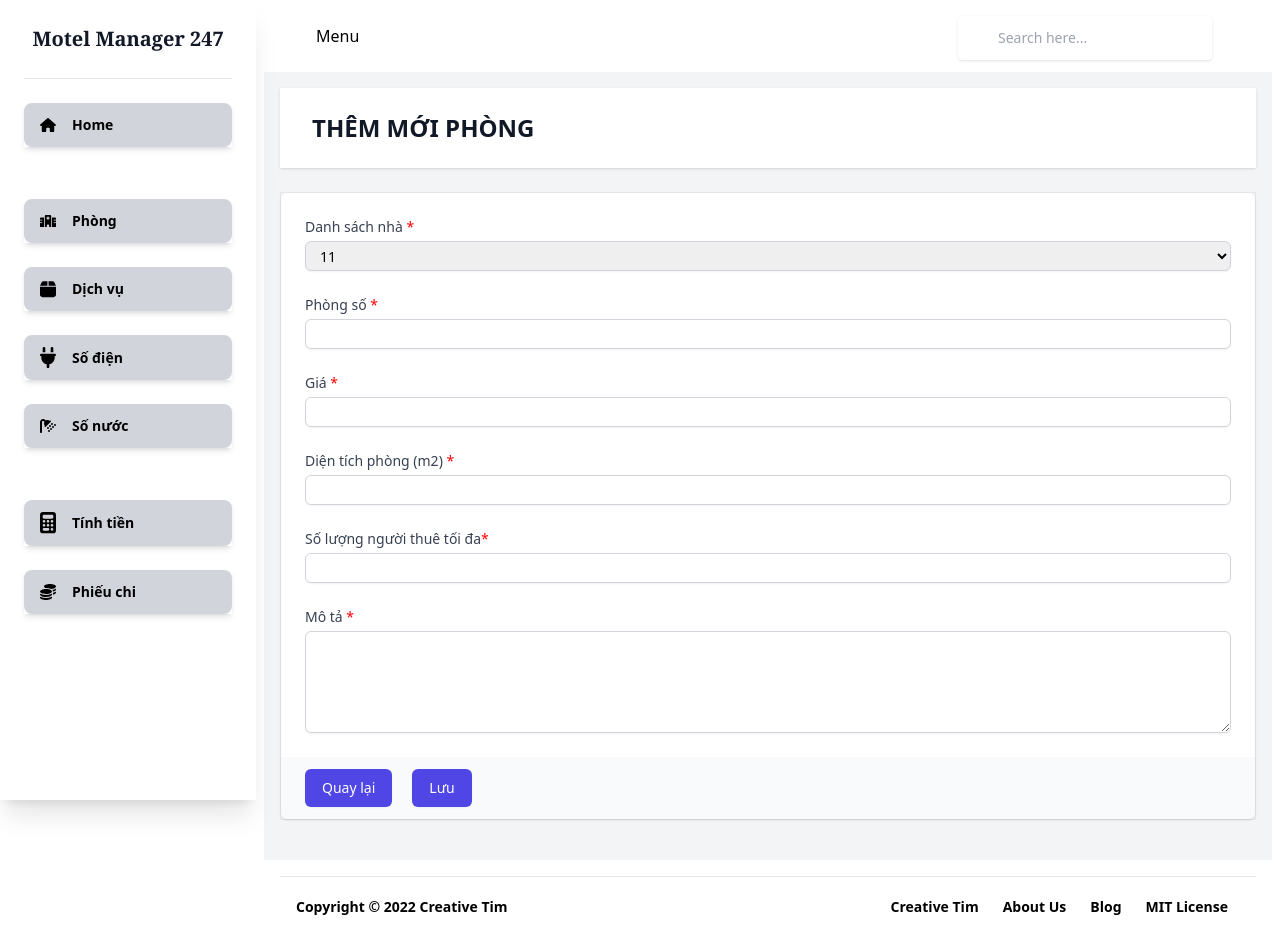
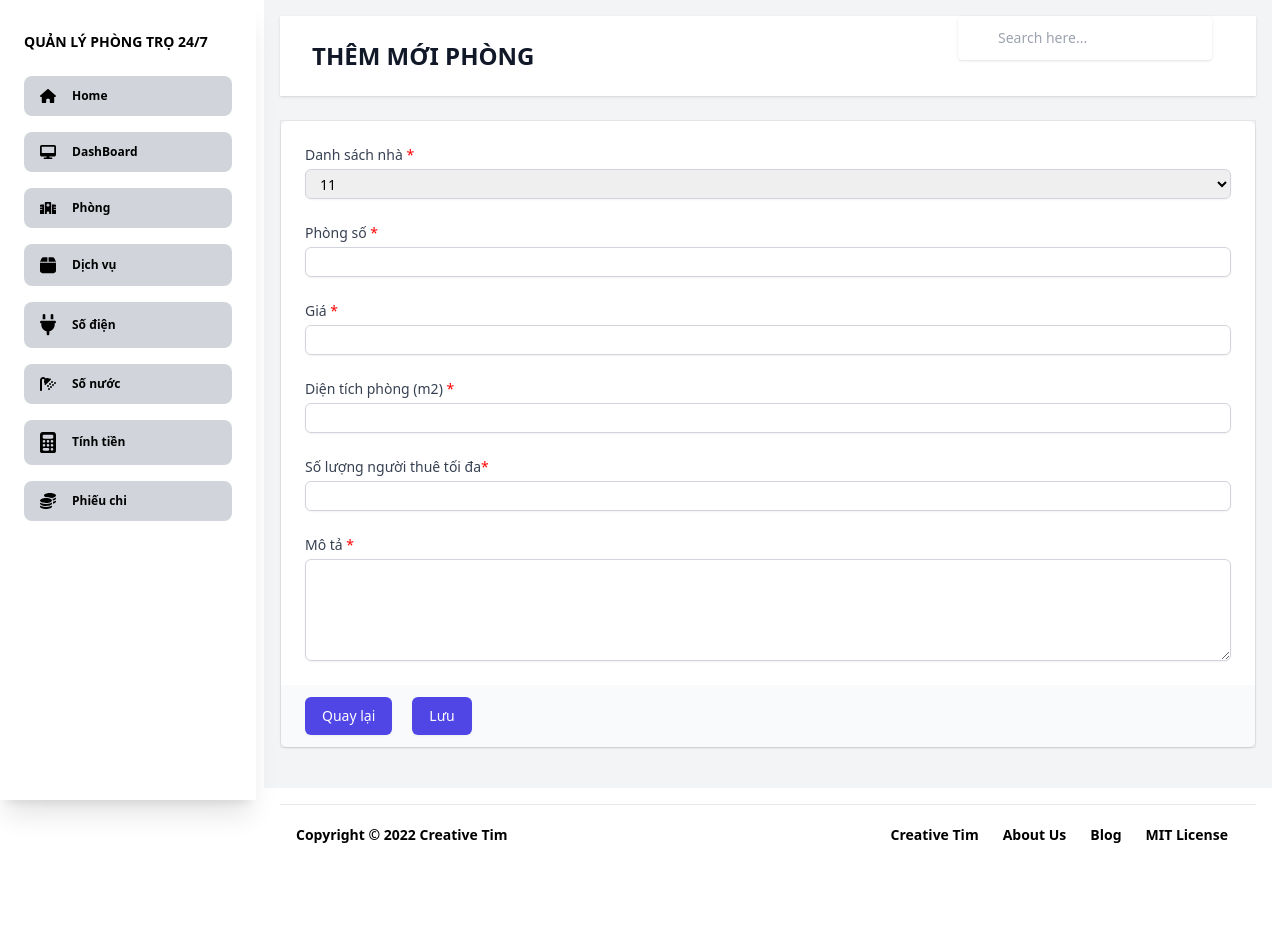
Before and after one commit to thanhdat274/FE_motel-manager-247, a Next.js app: page /manager/landlord/room-list/add in a window 1280 px wide. After the commit the page ends 865 px from the top, so only its background shows below. Built offline with nearby package versions, Linux system fonts and the light colour scheme.

Commit message:
update reponse sidebar

```diff
--- a/src/components/Sidebar.tsx
+++ b/src/components/Sidebar.tsx
@@ -5,7 +5,7 @@ import { useRouter } from 'next/router';
 import React, { useState } from 'react';
 import { ReactCalculator } from 'simple-react-calculator';
 import {
-    faBars,faCompass,faHouse,faHospital,faBox,faPlug,faShower,faCalculator,faCoins
+    faBars, faCompass, faHouse, faHospital, faBox, faPlug, faShower, faCalculator, faCoins, faDesktop
 } from '@fortawesome/free-solid-svg-icons';
 
 type Props = {}
@@ -23,57 +23,108 @@ const customStyles = {
 };
 
 const SideBar = (props: Props) => {
-    const [collapseShow, setCollapseShow] = useState(true);
-    const [lis,setLis] = useState(false)
-    const [mns,setMns] = useState(true)
-
     const Menus = [
-        { url: '/', title: 'Home', icon : <FontAwesomeIcon className="w-[16px] text-black" icon={faHouse} />},
-        { url: '/manager/landlord/room-list',gap : true, title: 'Phòng', icon : <FontAwesomeIcon className="w-[16px] text-black" icon={faHospital} /> },
-        { url: '', title: 'Dịch vụ' , icon : <FontAwesomeIcon className="w-[16px] text-black" icon={faBox} />},
-        { url: '/manager/landlord/electric-number', title: 'Số điện', icon : <FontAwesomeIcon className="w-[16px] text-black" icon={faPlug} /> },
-        { url: '', title: 'Số nước' , icon : <FontAwesomeIcon className="w-[16px] text-black" icon={faShower} />},
-        { url: '', title: 'Tính tiền',gap : true , icon : <FontAwesomeIcon className="w-[16px] text-black" icon={faCalculator} />},
-        { url: '', title: 'Phiếu chi' , icon : <FontAwesomeIcon className="w-[16px] text-black" icon={faCoins} />},
+        { url: '/', title: 'Home', icon: <FontAwesomeIcon className="w-[16px] text-black" icon={faHouse} /> },
+        { url: '/manager/landlord', title: 'DashBoard', icon: <FontAwesomeIcon className="w-[16px] text-black" icon={faDesktop} /> },
+        { url: '', gap: true, title: 'Phòng', icon: <FontAwesomeIcon className="w-[16px] text-black" icon={faHospital} /> },
+        { url: '', title: 'Dịch vụ', icon: <FontAwesomeIcon className="w-[16px] text-black" icon={faBox} /> },
+        { url: '/manager/landlord/electric-number', title: 'Số điện', icon: <FontAwesomeIcon className="w-[16px] text-black" icon={faPlug} /> },
+        { url: '', title: 'Số nước', icon: <FontAwesomeIcon className="w-[16px] text-black" icon={faShower} /> },
+        { url: '', title: 'Tính tiền', gap: true, icon: <FontAwesomeIcon className="w-[16px] text-black" icon={faCalculator} /> },
+        { url: '', title: 'Phiếu chi', icon: <FontAwesomeIcon className="w-[16px] text-black" icon={faCoins} /> },
     ]
-    const [bgs, setBgs] = useState(false);
-    const sideBar = () => {
-        setBgs(!bgs);
+    const [collapseShow, setCollapseShow] = React.useState("hidden");
+    const router = useRouter();
+    return (
+        <>
+            <nav className="md:left-0 md:block md:fixed md:top-0 md:bottom-0 md:overflow-y-auto md:flex-row md:flex-nowrap md:overflow-hidden shadow-xl bg-white flex flex-wrap items-center justify-between relative md:w-64 z-10 py-4 px-6">
+                <div className="md:flex-col md:items-stretch md:min-h-full md:flex-nowrap px-0 flex flex-wrap items-center justify-between w-full mx-auto">
+                    {/* Toggler */}
+                    <button
+                        className="cursor-pointer text-black opacity-50 md:hidden px-3 py-1 text-xl leading-none bg-transparent rounded border border-solid border-transparent"
+                        type="button"
+                        onClick={() => setCollapseShow("bg-white m-2 py-3 px-6")}
+                    >
+                        <FontAwesomeIcon className="w-[16px] text-black" icon={faBars} />
+                    </button>
+                    {/* Brand */}
+                    <Link href="/">
+                        <a
+                            href="#pablo"
+                            className="md:block text-left md:pb-2 text-blueGray-600 mr-0 inline-block whitespace-nowrap text-sm uppercase font-bold p-4 px-0"
+                        >
+                            Quản Lý Phòng Trọ 24/7
+                        </a>
+                    </Link>
+                    {/* User */}
+                    <ul className="md:hidden items-center flex flex-wrap list-none">
+                        <li className="inline-block relative">
+                            {/* <NotificationDropdown /> */}
+                        </li>
+                        <li className="inline-block relative">
+                            {/* <UserDropdown /> */}
+                        </li>
+                    </ul>
+                    {/* Collapse */}
+                    <div
+                        className={
+                            "md:flex md:flex-col md:items-stretch md:opacity-100 md:relative md:mt-4 md:shadow-none shadow absolute top-0 left-0 right-0 z-40 overflow-y-auto overflow-x-hidden h-auto items-center flex-1 rounded " +
+                            collapseShow
                         }
-    const router = useRouter();
-    const [modalIsOpen, setIsOpen] = useState(false);
-
-    function closeModal() {
-      setIsOpen(false);
-    }
-    return (
-        <div>
-            <div className={``}>
-                <nav className='bg-light-blue-500 md:ml-64 py-6 px-3'>
-                <div className='container max-w-full mx-auto flex items-center justify-between md:pr-8 md:pl-10'>
-                    <div className=''>
-                        <button className=''>
-                            {/* <FontAwesomeIcon className="text-xl" icon={faBars} /> */}
-                            <span onClick={() => setMns(!mns)}  className={`ml-2`}>Menu</span>
+                    >
+                        {/* Collapse header */}
+                        <div className="md:min-w-full md:hidden block pb-4 mb-4 border-b border-solid border-blueGray-200">
+                            <div className="flex flex-wrap">
+                                <div className="w-6/12">
+                                    <Link href="/">
+                                        <a
+                                            href="#pablo"
+                                            className="md:block text-left md:pb-2 text-blueGray-600 mr-0 inline-block whitespace-nowrap text-sm uppercase font-bold p-4 px-0"
+                                        >
+                                            Quản Lý Phòng Trọ 24/7
+                                        </a>
+                                    </Link>
+                                </div>
+                                <div className="w-6/12 flex justify-end">
+                                    <button
+                                        type="button"
+                                        className="cursor-pointer text-black opacity-50 md:hidden px-3 py-1 text-xl leading-none bg-transparent rounded border border-solid border-transparent"
+                                        onClick={() => setCollapseShow("hidden")}
+                                    >
+                                        <FontAwesomeIcon className="w-[16px] text-black" icon={faHouse} />
                                     </button>
                                 </div>
                             </div>
-            </nav>
-            <div className={`${!mns && 'hidden'}  h-screen fixed top-0 md:left-0 -left-64 overflow-y-auto flex-row flex-nowrap overflow-hidden shadow-xl w-64 z-10 py-4 px-6 transition-all duration-300`}>
-                <div className='flex-col items-stretch min-h-full flex-nowrap px-0 relative'>
-                    <a href="" className='mt-2 text-center w-full inline-block'>
-                        <h1 className='text-gray-900 text-xl font-serif font-bold leading-normal mt-0 mb-2'>Motel Manager 247</h1>
-                    </a>
-                    <div className='flex flex-col'>
-                        <hr  className='my-4 min-w-full'/>
-                        <ul className='flex-col min-w-full flex list-none'>
-                            {Menus.map((menu,index) => {
+                        </div>
+                        {/* Form */}
+                        <form className="mt-6 mb-4 md:hidden">
+                            <div className="mb-3 pt-0">
+
+                                <input
+                                    type="text"
+                                    placeholder="Search"
+                                    className="lg:hidden border-0 px-3 py-2 h-12 border border-solid  border-blueGray-500 placeholder-blueGray-300 text-blueGray-600 bg-white rounded text-base leading-snug shadow-none outline-none focus:outline-none w-full font-normal"
+                                />
+                            </div>
+                        </form>
+
+
+                        <ul className="md:flex-col md:min-w-full flex flex-col list-none">
+                            {Menus.map((menu, index) => {
                                 return (
-                                <li key={index} className={`${menu.gap? 'mt-9' : 'mt-2'} rounded-lg mb-4 bg-gray-300 fw-500 cursor-pointer hover:bg-blue-500 round-md`}>
+                                    <li key={index} className="items-center rounded-lg mb-4 bg-gray-300 fw-500 cursor-pointer hover:bg-blue-500 round-md">
                                         <Link href={menu.url}>
-                                        <a className=' flex items-center gap-4 text-sm text-gray-700 px-4 py-3 bg-gradient-to-tr from-light-blue-500 to-light-blue-700 text-white shadow-md'>
+                                            <a
+                                                href="#pablo"
+                                                className={
+                                                    "text-xs py-3 font-bold block flex items-center gap-4 text-black px-4 py-3 bg-gradient-to-tr from-light-blue-500 to-light-blue-700 hover:text-white shadow-md" +
+                                                    (router.pathname.indexOf(menu.url) !== -1
+                                                        ? "text-lightBlue-500 hover:text-lightBlue-600"
+                                                        : "text-blueGray-700 hover:text-blueGray-500")
+                                                }
+                                            >
                                                 {menu.icon}
-                                            <span className={`${lis && 'hidden'} font-bold text-black`}>{menu.title}</span>
+                                                {menu.title}
                                             </a>
                                         </Link>
                                     </li>
@@ -82,19 +133,8 @@ const SideBar = (props: Props) => {
                         </ul>
                     </div>
                 </div>
-            </div>
-            <Modal isOpen={modalIsOpen} onRequestClose={closeModal} style={customStyles}>
-                <div className="w-full text-end">
-                <div className="close-modal" onClick={() => closeModal()}>
-                    Close
-                </div>
-                </div>
-                <ReactCalculator key="Calculator" />
-            </Modal>
-            </div>
-
-        </div>
-    )
+            </nav>
+        </>
+    );
 }
-
 export default SideBar
```
Lines whose indentation alone changed are shown as unchanged.
